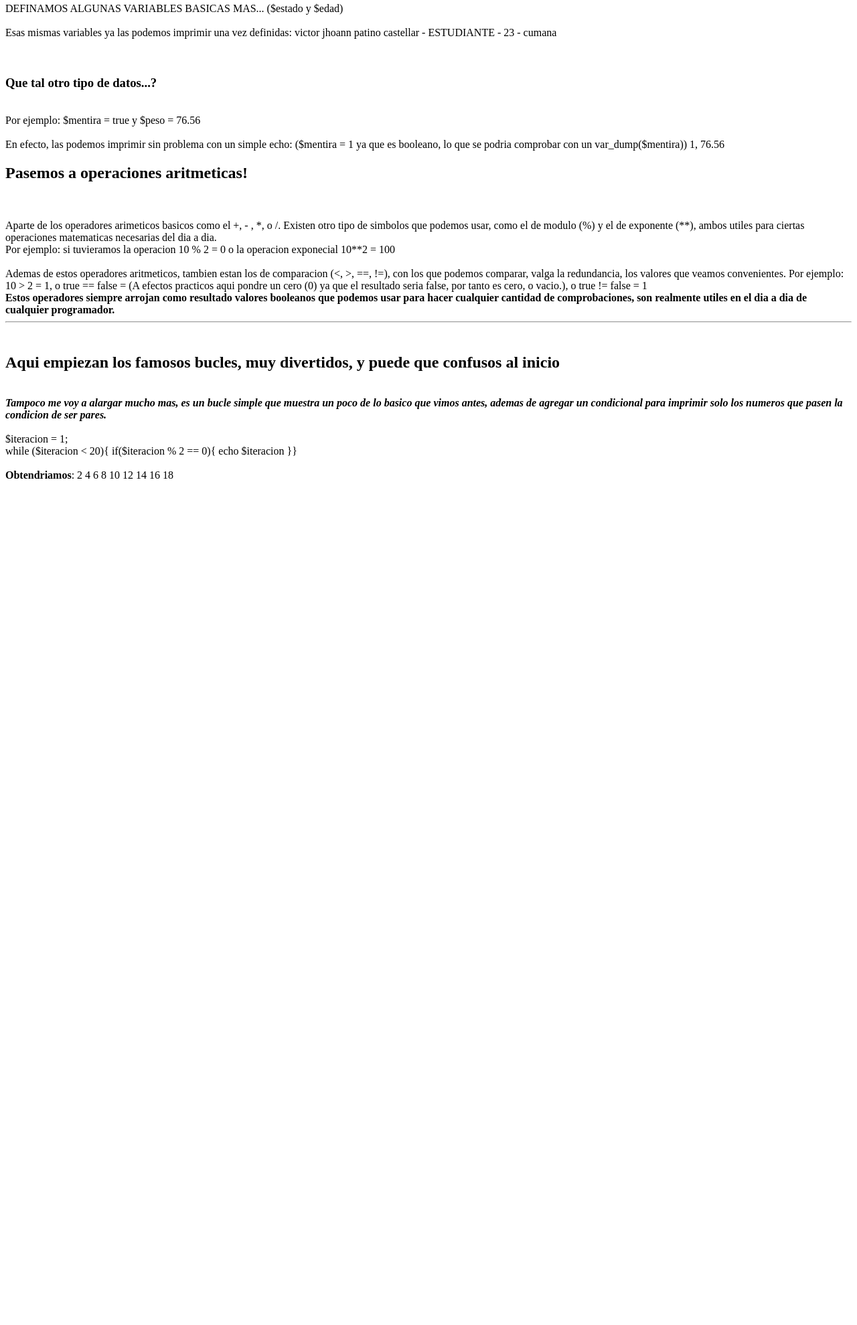
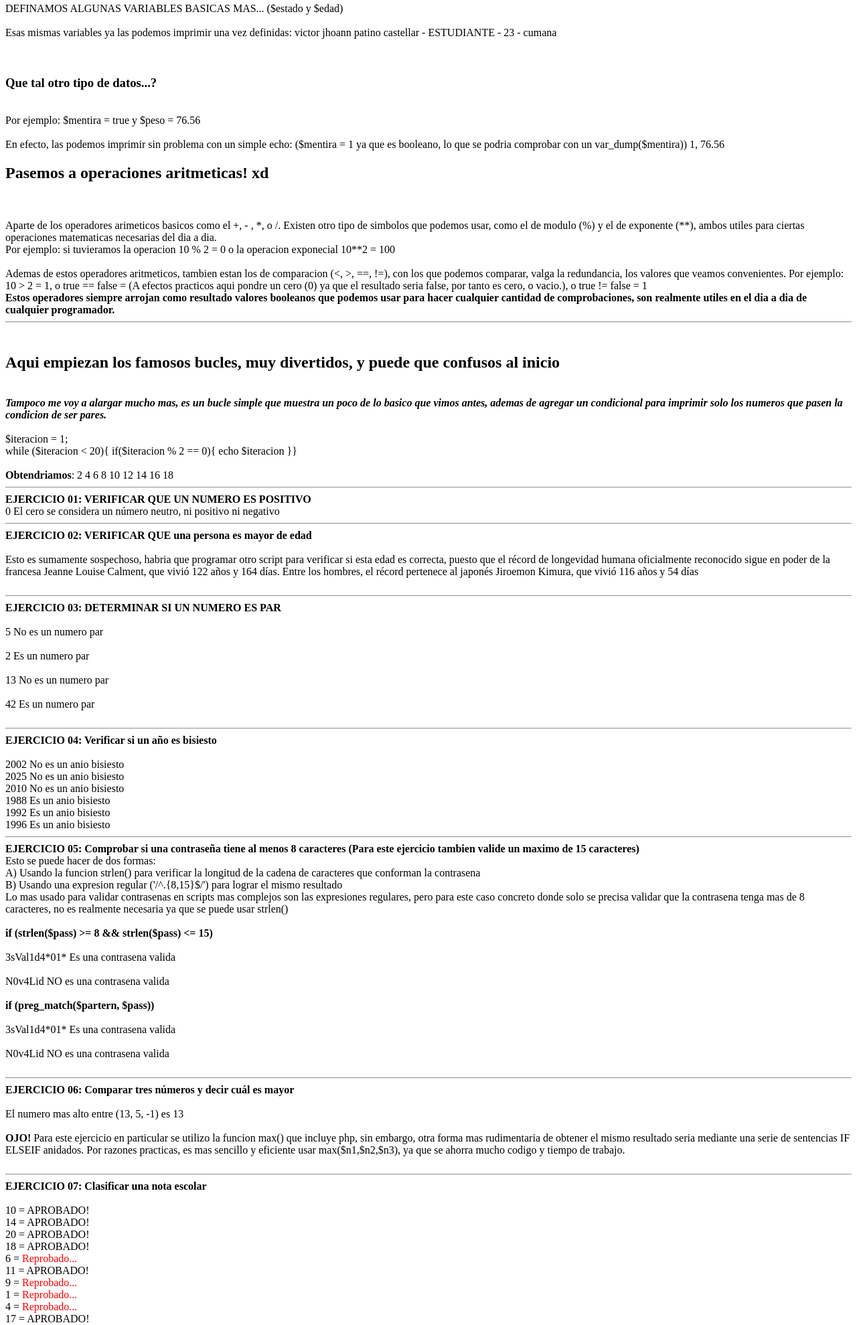
Before and after one commit to Cr0wn4ever/Programacion-2-tray-2, a PHP site: page / in a window 1280 px wide. Shown: the part 518-2497 px from the top of the page at 67% size. Before the commit the page ends 1233 px from the top, so only its background shows below. Run offline with PHP 8.4, Linux system fonts and the light colour scheme.

Commit message:
adding exercices
ejercicios basicos

```diff
--- a/index.php
+++ b/index.php
@@ -28,4 +28,19 @@
 <?php
 require_once 'scripts\basicCommands.php';
 require_once 'scripts\buclesBasicos.php';
+require_once 'scripts\35-ejercicios-basicos\ejercicio-01-08.php';
+require_once 'scripts\35-ejercicios-basicos\ejercicio-02.php';
+require_once 'scripts\35-ejercicios-basicos\ejercicio-03.php';
+require_once 'scripts\35-ejercicios-basicos\ejercicio-04.php';
+require_once 'scripts\35-ejercicios-basicos\ejercicio-05.php';
+require_once 'scripts\35-ejercicios-basicos\ejercicio-06.php';
+require_once 'scripts\35-ejercicios-basicos\ejercicio-07.php';
+require_once 'scripts\35-ejercicios-basicos\ejercicio-09.php';
+require_once 'scripts\35-ejercicios-basicos\ejercicio-10.php';
+require_once 'scripts\35-ejercicios-basicos\ejercicio-11.php';
+require_once 'scripts\35-ejercicios-basicos\ejercicio-12.php';
+require_once 'scripts\35-ejercicios-basicos\ejercicio-13.php';
+require_once 'scripts\35-ejercicios-basicos\ejercicio-14.php';
+
+
 ?>
--- /dev/null
+++ b/scripts/35-ejercicios-basicos/ejercicio-01-08.php
@@ -0,0 +1,15 @@
+<?php
+/* en el siguiente ejercicio se verifica si un numero dado por el usuario es, o no, positivo. Asi como tambien
+valida si el numero dado es 0 */
+
+$test = 0;
+
+echo '<br><hr>' . '<b>EJERCICIO 01: VERIFICAR QUE UN NUMERO ES POSITIVO</b>' . '<br>';
+
+if ($test > 0) {
+    echo $test . ' es positivo';
+} elseif ($test == 0) {
+    echo $test . ' El cero se considera un número neutro, ni positivo ni negativo';
+} else {
+    echo $test . ' no es positivo';
+}
--- /dev/null
+++ b/scripts/35-ejercicios-basicos/ejercicio-02.php
@@ -0,0 +1,17 @@
+<?php
+/* Determinar si una persona es mayor de edad (SE ENTIENDE QUE LA MAYORIA DE EDAD SE TOMA A PARTIR DE LOS 18)*/
+
+$edad = 123;
+
+echo '<br><hr>' . '<b>EJERCICIO 02: VERIFICAR QUE una persona es mayor de edad</b>' . '<br>';
+
+if ($edad >= 18 && $edad<=122) {
+    echo '<br> Esta persona es mayor de edad <br>';
+} elseif ($edad > 122) {
+    echo '<br> Esto es sumamente sospechoso, habria que programar otro script para verificar si esta edad es correcta, puesto que el récord de longevidad humana oficialmente reconocido sigue en poder de la francesa Jeanne Louise Calment, que vivió 122 años y 164 días. Entre los hombres, el récord pertenece al japonés Jiroemon Kimura, que vivió 116 años y 54 días <br>';
+}elseif($edad<1){
+    echo '<br> Esta persona parece haber nacido hace poco, supongo que tiene algunos meses, habria que programar otro script para determinar si la edad es correcta <br>';
+}
+else{
+    echo '<br> Esta persona no es mayor de edad <br>';
+}
--- /dev/null
+++ b/scripts/35-ejercicios-basicos/ejercicio-03.php
@@ -0,0 +1,17 @@
+<?php
+/* DETERMINAR SI UN NUMERO ES PAR */
+
+echo '<br><hr>' . '<b>EJERCICIO 03: DETERMINAR SI UN NUMERO ES PAR</b>' . '<br>';
+
+function EsPar($numero){
+    if($numero%2==0){
+        echo '<br>' . $numero . ' Es un numero par <br>';
+    }else{
+        echo '<br>' . $numero . ' No es un numero par <br>';
+    }
+}
+
+EsPar(5);
+EsPar(2);
+EsPar(13);
+EsPar(42);
--- /dev/null
+++ b/scripts/35-ejercicios-basicos/ejercicio-04.php
@@ -0,0 +1,19 @@
+<?php
+/* Verificar si un año es bisiesto */
+echo '<br><hr>' . '<b>EJERCICIO 04: Verificar si un año es bisiesto</b>' . '<br>';
+
+function EsBisiesto($test)
+{
+    if ($test % 4 == 0 || $test % 100 == 1 || $test % 400 == 0) {
+        echo '<br>' . $test . ' Es un anio bisiesto';
+    } else {
+        echo '<br>' . $test . ' No es un anio bisiesto';
+    }
+}
+
+EsBisiesto(2002);
+EsBisiesto(2025);
+EsBisiesto(2010);
+EsBisiesto(1988);
+EsBisiesto(1992);
+EsBisiesto(1996);
--- /dev/null
+++ b/scripts/35-ejercicios-basicos/ejercicio-05.php
@@ -0,0 +1,35 @@
+<?php
+/* Comprobar si una contraseña tiene al menos 8 caracteres (Se puede hacer de dos formas, pero prefiero la segunda)*/
+echo '<br><hr>' . '<b>EJERCICIO 05: Comprobar si una contraseña tiene al menos 8 caracteres (Para este ejercicio tambien valide un maximo de 15 caracteres)</b>' . '<br>' .
+    'Esto se puede hacer de dos formas: <br>
+A) Usando la funcion strlen() para verificar la longitud de la cadena de caracteres que conforman la contrasena <br>
+B) Usando una expresion regular (\'/^.{8,15}$/\') para lograr el mismo resultado <br>
+Lo mas usado para validar contrasenas en scripts mas complejos son las expresiones regulares, pero para este caso concreto donde solo se precisa validar que la contrasena tenga mas de 8 caracteres, no es realmente necesaria ya que se puede usar strlen() <br>';
+
+function validPass($pass)
+{
+    if (strlen($pass) >= 8 && strlen($pass) <= 15) {
+        echo '<br>' . $pass . ' Es una contrasena valida <br>';
+    } else {
+        echo '<br>' . $pass . ' NO es una contrasena valida <br>';
+    }
+}
+
+function validPassRegEx($pass)
+{
+    $partern = '/^.{8,15}$/';
+
+    if (preg_match($partern, $pass)) {
+        echo '<br>' . $pass . ' Es una contrasena valida <br>';
+    } else {
+        echo '<br>' . $pass . ' NO es una contrasena valida <br>';
+    }
+}
+
+echo '<br><b>if (strlen($pass) >= 8 && strlen($pass) <= 15)</b><br>';
+validPass('3sVal1d4*01*');
+validPass('N0v4Lid');
+
+echo '<br><b>if (preg_match($partern, $pass))</b><br>';
+validPassRegEx('3sVal1d4*01*');
+validPassRegEx('N0v4Lid');
--- /dev/null
+++ b/scripts/35-ejercicios-basicos/ejercicio-06.php
@@ -0,0 +1,13 @@
+<?php
+/* Verificar si un año es bisiesto */
+echo '<br><hr>' . '<b>EJERCICIO 06: Comparar tres números y decir cuál es mayor</b>' . '<br>';
+
+$n1 = 13;
+$n2 = 5;
+$n3 = -1;
+
+echo '<br>El numero mas alto entre (' . $n1 . ', ' . $n2 . ', ' . $n3 . ') es ' . max($n1, $n2, $n3) . '<br>';
+
+echo '<br><b>OJO!</b> Para este ejercicio en particular se utilizo la funcion max() que incluye php, sin embargo, otra forma mas
+rudimentaria de obtener el mismo resultado seria mediante una serie de sentencias IF ELSEIF anidados. Por razones practicas, es mas sencillo y eficiente usar
+max($n1,$n2,$n3), ya que se ahorra mucho codigo y tiempo de trabajo.<br>';
--- /dev/null
+++ b/scripts/35-ejercicios-basicos/ejercicio-07.php
@@ -0,0 +1,13 @@
+<?php
+/* Clasificar una nota escolar */
+echo '<br><hr>' . '<b>EJERCICIO 07: Clasificar una nota escolar</b>' . '<br>';
+
+$calificaciones = [10, 14, 20, 18, 6, 11, 9, 1, 4, 17];
+
+foreach($calificaciones as $nota){
+    if($nota>=10){
+        echo '<br>' . $nota . ' = APROBADO!';
+    }else{
+                echo '<br>' . $nota . ' = <span style="color:red;">Reprobado...</span>';
+    }
+}
--- /dev/null
+++ b/scripts/35-ejercicios-basicos/ejercicio-09.php
@@ -0,0 +1,42 @@
+<?php
+/* Verificar si un usuario puede acceder a un sistema */
+echo '<br><hr>' . '<b>EJERCICIO 09: Verificar si un usuario puede acceder a un sistema</b>' . '<br>';
+
+$usersPasswords = array(
+    "victor" => "v123",
+    "Lsimp" => "L123",
+    "admin" => "admin"
+);
+
+echo "<br><b>Estos serian los usuarios que estarian en nuestra base de datos: </b><br>";
+
+foreach ($usersPasswords as $user => $pass) {
+    echo "<br>Usuario: $user - Contrasena: $pass <br>";
+}
+
+function validateUser($username, $password, $DB_TEST)
+{
+    $validationToken = false;
+
+    foreach ($DB_TEST as $user => $pass) {
+        if ($username == $user && $password == $pass) {
+            $validationToken = true;
+            break;
+        } else {
+            $validationToken = false;
+        }
+    }
+
+    return $validationToken;
+}
+
+echo "<br>Verifiquemos con un boolval() los siguientes usuarios y contrasenas: 'orientador1' - 'pass123', 'admin' - '123', 'admin' - 'admin', 'victor' - 'v123', 'Lsimp' - 'L123', 'usuario' - 'usuario'<br><b>Resultados:</b>
+<br>"
+    . (boolval(validateUser('orientador1', 'pass123', $usersPasswords)) ? 'true' : 'false') . '<br>'
+    . (boolval(validateUser('admin', '123', $usersPasswords)) ? 'true' : 'false') . '<br>'
+    . (boolval(validateUser('admin', 'admin', $usersPasswords)) ? 'true' : 'false') . '<br>'
+    . (boolval(validateUser('victor', 'v123', $usersPasswords)) ? 'true' : 'false') . '<br>'
+    . (boolval(validateUser('Lsimp', 'L123', $usersPasswords)) ? 'true' : 'false') . '<br>'
+    . (boolval(validateUser('usuario', 'usuario', $usersPasswords)) ? 'true' : 'false') . '<br>'
+    . '<br><b>Se pueden observar distintos valores de tipo booleano, donde true significa que el usuario es valido, es decir, podria entrar en nuestro sistema, mientras que
+    los resultados false son la representacion de usuarios que no estan presentes en la base de datos, por tanto no podrian entrar al sistema<br></b>';
--- /dev/null
+++ b/scripts/35-ejercicios-basicos/ejercicio-10.php
@@ -0,0 +1,18 @@
+<?php
+/* Determinar si un número es múltiplo de otro */
+echo '<br><hr>' . '<b>EJERCICIO 10: Determinar si un número es múltiplo de otro</b>' . '<br>';
+
+function multiplo($n1, $n2)
+{
+    if ($n1 % $n2 == 0) {
+        echo "<br>$n1 es multiplo de $n2<br>";
+    } else {
+        echo "<br>$n1 no es multiplo de $n2<br>";
+    }
+}
+
+multiplo(15, 5);
+multiplo(1, 5);
+multiplo(2, 2);
+multiplo(50, 3);
+multiplo(25, 5);
--- /dev/null
+++ b/scripts/35-ejercicios-basicos/ejercicio-11.php
@@ -0,0 +1,7 @@
+<?php
+/* Mostrar los números del 1 al 10 */
+echo '<br><hr>' . '<b>EJERCICIO 11: Mostrar los números del 1 al 10</b>' . '<br>';
+
+for ($iterador = 1; $iterador <= 10; $iterador++) {
+    echo $iterador . " ";
+}
--- /dev/null
+++ b/scripts/35-ejercicios-basicos/ejercicio-12.php
@@ -0,0 +1,17 @@
+<?php
+/* Suma de los primeros 100 números naturales */
+echo '<br><hr>' . '<b>EJERCICIO 12: Suma de los primeros 100 números naturales</b>' . '<br>';
+
+$aux = 1;
+
+for ($i = 0; $i < 100; $i++) {
+    $sumatoria = $i + $aux;
+    echo "<br>$i + $aux = $sumatoria<br>";
+    $aux++;
+}
+
+$formula = (100 * (100 + 1) / 2);
+
+echo "<br>Resultado: $sumatoria <br><b>Claro esta que esto fue lo que yo entendi dado el problema, pero hay otra forma de resolver este ejercicio, y es haciendo la sumatoria de los 100 primeros
+numeros naturales con la formula (n * (n + 1)) / 2 y claramente el resultado es diferente, ya que el enfoque es diferente.<br></b>
+Si tomamos la formula para calcular la sumatoria de los 100 primeros terminos y la adaptamos a nuestro problema '(100*(100+1)/2)', el resultado seria: $formula";
--- /dev/null
+++ b/scripts/35-ejercicios-basicos/ejercicio-13.php
@@ -0,0 +1,9 @@
+<?php
+/* Tabla de multiplicar */
+echo '<br><hr>' . '<b>EJERCICIO 13: Tabla de multiplicar dado un numero X</b>' . '<br>';
+
+$aux = 5;
+
+for ($i = 1; $i <= 10; $i++) {
+    echo "<br>$aux x $i = " . $aux * $i . '<br>';
+}
--- /dev/null
+++ b/scripts/35-ejercicios-basicos/ejercicio-14.php
@@ -0,0 +1,26 @@
+<?php
+/* Contar las vocales en una cadena de texto*/
+echo '<br><hr>' . '<b>EJERCICIO 14: Contar las vocales en una cadena de texto</b>' . '<br>';
+
+$string = "Cuantas vocales hay aqui?";
+
+$totalVocales = preg_match_all('/[aeiouAEIOU]/', $string);
+
+echo "<br>Si quisiera saber cuantas vocales hay en la frase: 'Cuantas vocales hay aqui?'<br>El resultado seria: $totalVocales ===> " . preg_replace('/[aeiouAEIOU]/', '*', $string) . "<br>" .
+    '<br><span style="color:red;">Aca se uso una expresion regular para recorrer el string y contar el numero total de vocales, una forma mas eficiente de resolver este ejercicio "$totalVocales = preg_match_all(\'/[aeiouAEIOU]/\', $string);"</span><br>';
+
+$aux = str_split($string);
+$vocales = ['a', 'e', 'i', 'o', 'u'];
+$contarVocal = 0;
+
+foreach ($aux as $letra) {
+    if (in_array(strtolower($letra), $vocales)) {
+        $contarVocal++;
+    }
+}
+
+/* print_r($aux); */
+
+echo "<br>Si resolvieramos el mismo ejercicio empleando un foreach, lo primero seria convertir el string a un array, y luego crear un array con las vocales, para evitar usar condicionales innecesarios...<br>
+'Cuantas vocales hay aqui?'<br>
+Total de vocales: $contarVocal<br>";
--- a/scripts/basicCommands.php
+++ b/scripts/basicCommands.php
@@ -37,7 +37,7 @@ print '<br>' . '<br>' . '<h3>Que tal otro tipo de datos...?</h3>' . '<br>' . 'Po
 
 echo '<br>' . 'En efecto, las podemos imprimir sin problema con un simple echo: ' . '($mentira = 1 ya que es booleano, lo que se podria comprobar con un var_dump($mentira)) ' . $mentira . ', ' . $peso;
 
-print '<br>' . '<h2>Pasemos a operaciones aritmeticas!</h2>' . '<br>';
+print '<br>' . '<h2>Pasemos a operaciones aritmeticas! xd</h2>' . '<br>';
 
 $modulo = 10 % 2;
 $exponente = 10 ** 2;
```
